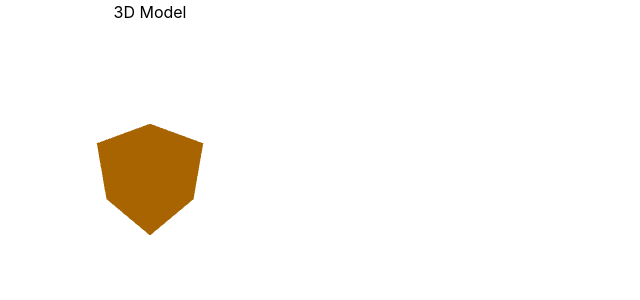
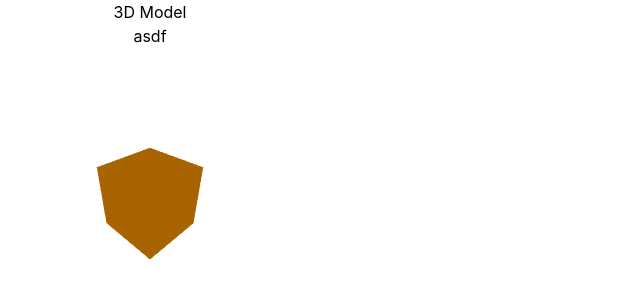
Before and after one commit to muzammilali5994/Daily-Practice, a React (Create React App) app in the folder react-practise/: page / in a window 1280 px wide. Shown: the top 300 px of the page, without its empty margins (0-640 px from the left). Built offline with nearby package versions, Linux system fonts and the light colour scheme.

Commit message:
practise

```diff
--- a/react-practise/src/components/Model.jsx
+++ b/react-practise/src/components/Model.jsx
@@ -7,6 +7,7 @@ function Model() {
   return(
     <div style={{width:'300px', height:'300px'}}>
       <h1>3D Model</h1>
+      <h1>asdf</h1>
       <Canvas camera={{position: [5, 5, 5]}}>
         <mesh>
           <boxGeometry args={[3, 3, 3]} />
```
